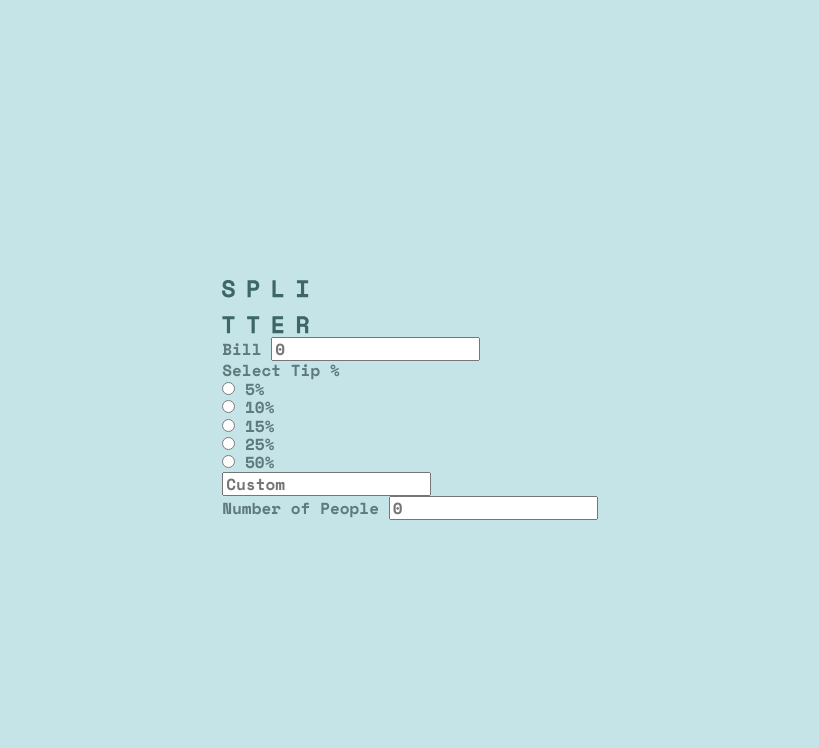
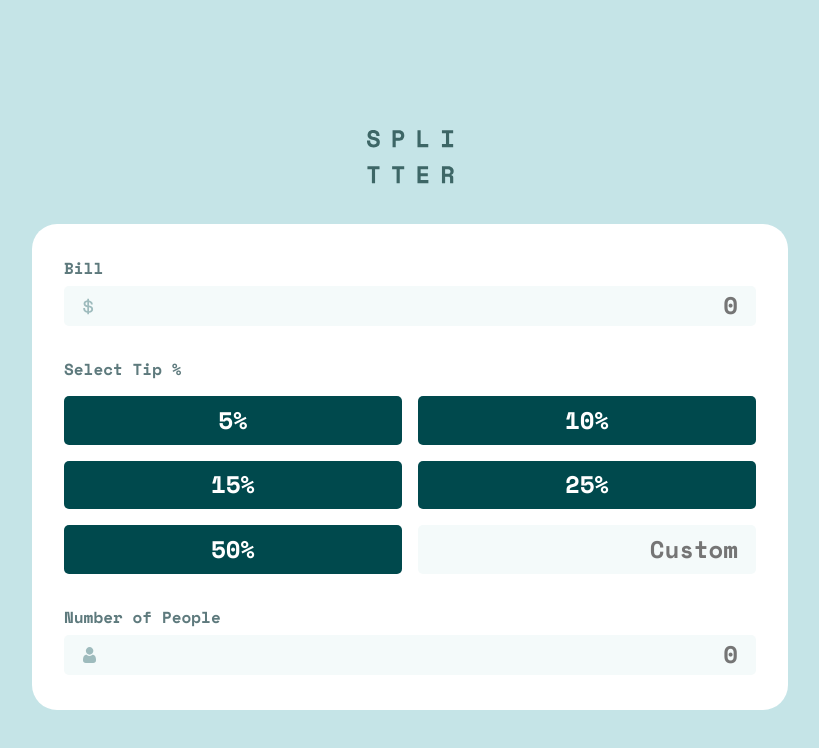
Before and after one commit to James-alderson/Frontend-Mentor, a website: page Solutions/Tip-calculator-app/index.html in a window 1280 px wide. Shown: the whole page, without its empty margins (230-1049 px from the left). Drawn offline with Linux system fonts and the light colour scheme.

Commit message:
Define 'calculator__form' styles
- Define 'calculator__form' styles.
- Define 'input__form' and 'input__radio' styles.
- Change 'img, label' default styles, and hide number input arrows.

```diff
--- a/Solutions/Tip-calculator-app/assets/scss/base/_base.scss
+++ b/Solutions/Tip-calculator-app/assets/scss/base/_base.scss
@@ -7,9 +7,32 @@
 }
 
 body {
-  display: grid;
-  height: 100vh;
-  color: color(Dark-grayish-cyan);
-  place-items: center;
-  background-color: color(Light-grayish-cyan);
+	display: grid;
+	height: 100vh;
+	color: color(Dark-grayish-cyan);
+	place-items: center;
+	background-color: color(Light-grayish-cyan);
 }
+
+img {
+	display: block;
+}
+
+label,
+.label {
+	display: block;
+	margin-bottom: 0.55rem;
+}
+
+// Hide number input arrows
+/* Chrome, Safari, Edge, Opera */
+input::-webkit-outer-spin-button,
+input::-webkit-inner-spin-button {
+	-webkit-appearance: none;
+	margin: 0;
+}
+
+/* Firefox */
+input[type="number"] {
+	-moz-appearance: textfield;
+}
--- a/Solutions/Tip-calculator-app/assets/scss/components/_forms.scss
+++ b/Solutions/Tip-calculator-app/assets/scss/components/_forms.scss
@@ -0,0 +1,47 @@
+@use "sass:color";
+@use "../abstracts/functions" as *;
+
+.input {
+	&__form {
+		width: 100%;
+		color: color(Very-dark-cyan);
+		font-size: 1.5rem;
+		text-align: right;
+		padding: 0.25rem 1rem;
+		border: 2px solid transparent;
+		border-radius: 5px;
+		background-color: color(Very-light-grayish-cyan);
+	}
+	&__form--bill {
+		background: color(Very-light-grayish-cyan)
+			url(../images/icon-dollar.svg) no-repeat 17px 52%;
+	}
+	&__form--people {
+		background: color(Very-light-grayish-cyan)
+			url(../images/icon-person.svg) no-repeat 17px 52%;
+	}
+
+	&__radio {
+		display: none;
+		&:hover + label {
+			color: color(Very-dark-cyan);
+			background-color: darken(color(Light-grayish-cyan), 5%);
+		}
+		&:checked + label {
+			color: color(Very-dark-cyan);
+			background-color: color(Strong-cyan);
+		}
+		+ label {
+			width: 100%;
+			color: color(White-clr);
+			font-size: 1.5rem;
+			text-align: center;
+			padding: 0.65rem;
+			margin: 0;
+			cursor: pointer;
+			user-select: none;
+			border-radius: 5px;
+			background-color: color(Very-dark-cyan);
+		}
+	}
+}
--- a/Solutions/Tip-calculator-app/assets/scss/layout/_calculator.scss
+++ b/Solutions/Tip-calculator-app/assets/scss/layout/_calculator.scss
@@ -0,0 +1,22 @@
+@use "../abstracts/functions" as *;
+
+.calculator {
+	min-width: 375px;
+	&__logo {
+		margin: 2.5rem auto;
+	}
+	&__container {
+		padding: 2.2rem 2rem;
+		border-radius: 25px;
+		background-color: color(White-clr);
+	}
+	&__tip {
+		margin: 2.15rem 0;
+		.tips-group {
+			display: grid;
+			gap: 1rem;
+			margin: 1.1rem 0;
+			grid-template-columns: repeat(2, 1fr);
+		}
+	}
+}
```
Also changed, not shown: Solutions/Tip-calculator-app/assets/css/main.css, 1 other file.
